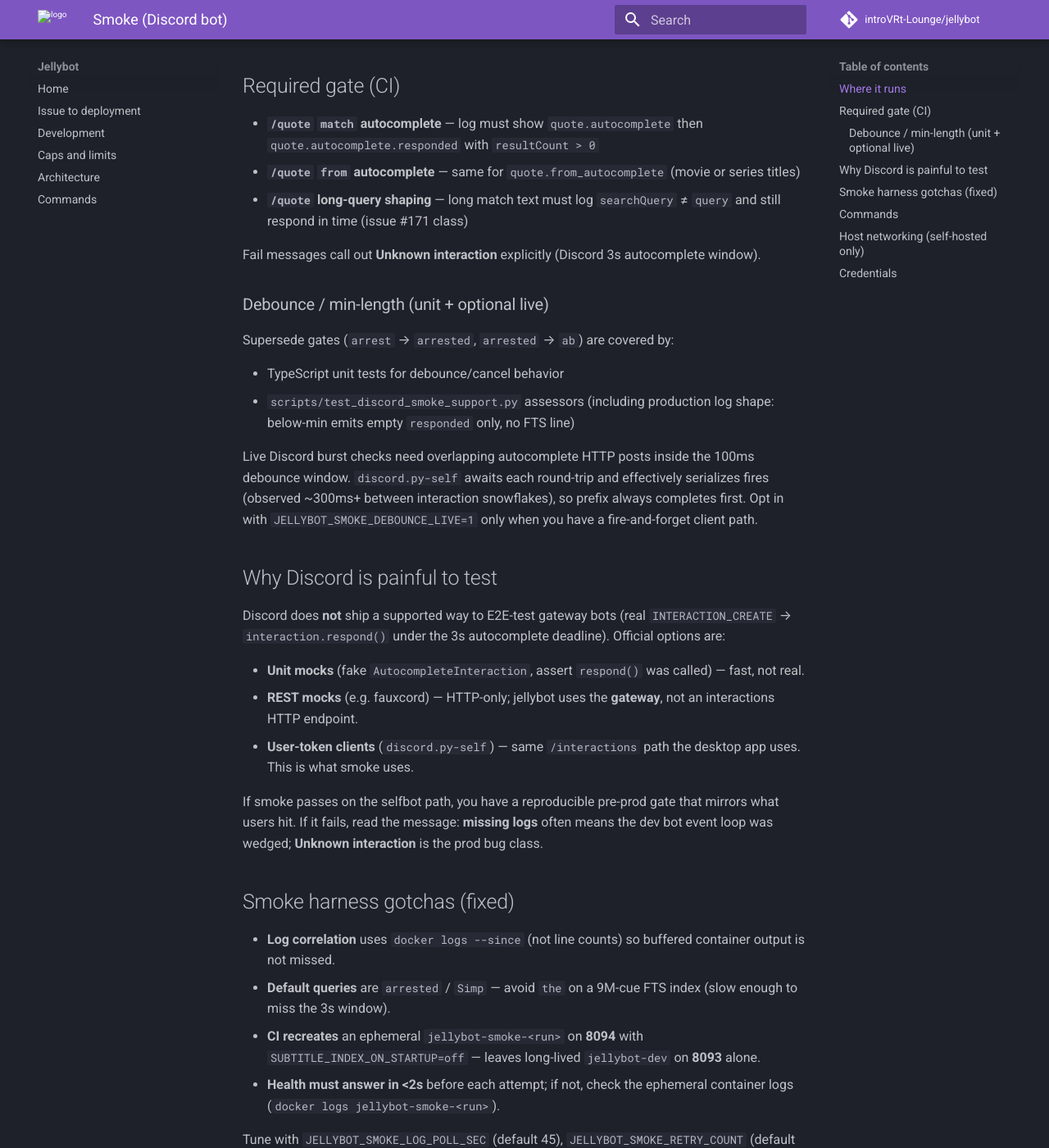
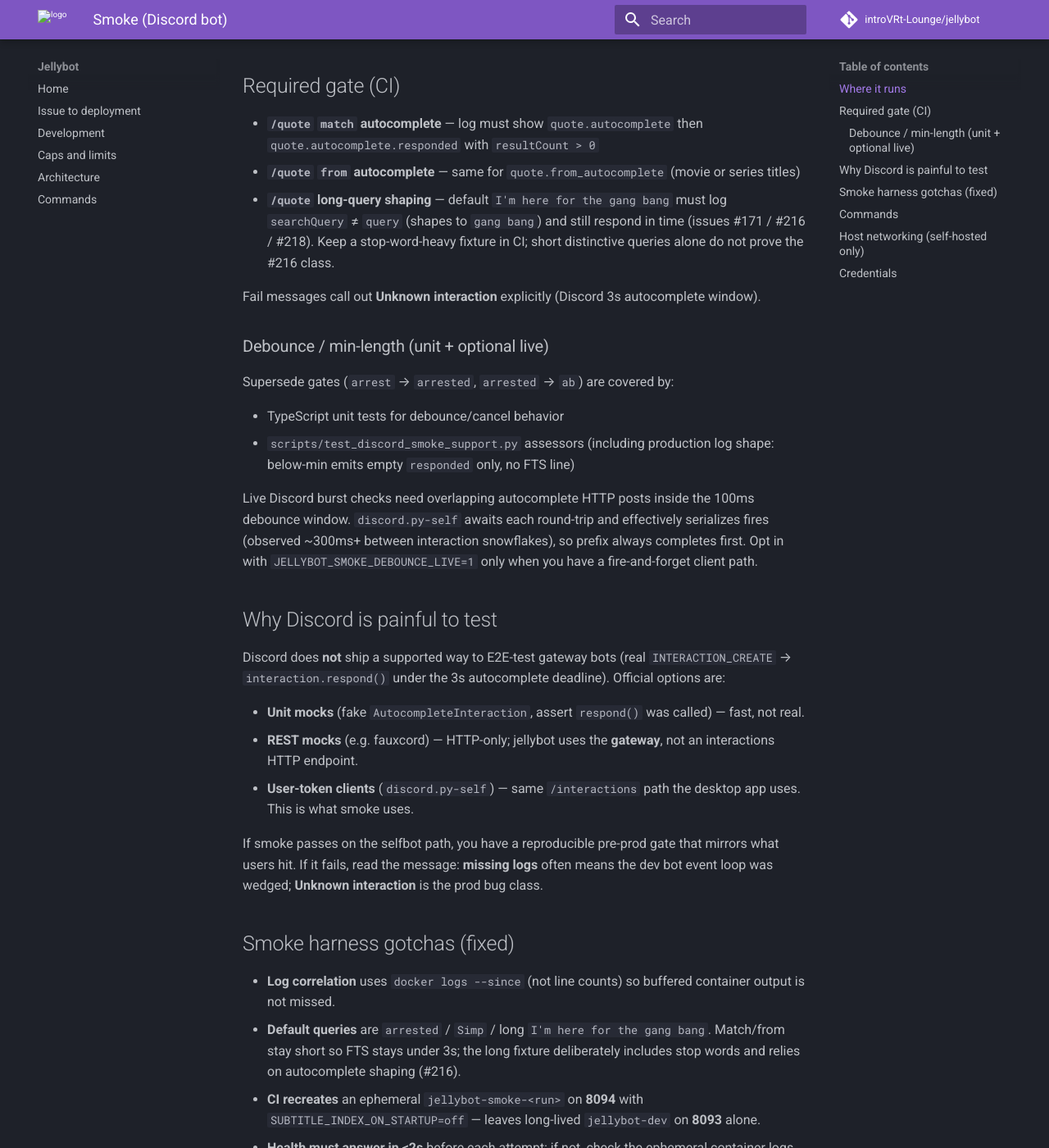
Before and after one commit to introVRt-Lounge/jellybot, an MkDocs documentation site: the page built from docs/SMOKE.md, in a window 1280 px wide and 1400 px high, scrolled down 756 px. Shown: the whole window at 82% size. Built offline with MkDocs 1.6.1 and Material for MkDocs 9.7.7, drawn with Linux system fonts in a browser that asks for light colours; comment, search, counter and statistics services are not loaded.

Commit message:
fix: smoke stop-word long-query fixture (#218) (#219)
fix: smoke long-query fixture for stop-word FTS (#218)

Default JELLYBOT_SMOKE_LONG_QUOTE_QUERY to the Old School line that
timed out Discord's 3s autocomplete window before #216. CI green on
short distinctive queries alone does not prove that class.

Co-authored-by: Cursor <cursoragent@cursor.com>

```diff
--- a/docs/SMOKE.md
+++ b/docs/SMOKE.md
@@ -19,7 +19,7 @@ You should see activity in that channel when extended smoke is on; **required ga
 
 - **`/quote` `match` autocomplete** — log must show `quote.autocomplete` then `quote.autocomplete.responded` with `resultCount > 0`
 - **`/quote` `from` autocomplete** — same for `quote.from_autocomplete` (movie or series titles)
-- **`/quote` long-query shaping** — long match text must log `searchQuery` ≠ `query` and still respond in time (issue #171 class)
+- **`/quote` long-query shaping** — default `I'm here for the gang bang` must log `searchQuery` ≠ `query` (shapes to `gang bang`) and still respond in time (issues #171 / #216 / #218). Keep a stop-word-heavy fixture in CI; short distinctive queries alone do not prove the #216 class.
 
 Fail messages call out **Unknown interaction** explicitly (Discord 3s autocomplete window).
 
@@ -45,7 +45,7 @@ If smoke passes on the selfbot path, you have a reproducible pre-prod gate that
 ## Smoke harness gotchas (fixed)
 
 - **Log correlation** uses `docker logs --since` (not line counts) so buffered container output is not missed.
-- **Default queries** are `arrested` / `Simp` — avoid `the` on a 9M-cue FTS index (slow enough to miss the 3s window).
+- **Default queries** are `arrested` / `Simp` / long `I'm here for the gang bang`. Match/from stay short so FTS stays under 3s; the long fixture deliberately includes stop words and relies on autocomplete shaping (#216).
 - **CI recreates** an ephemeral `jellybot-smoke-<run>` on **8094** with `SUBTITLE_INDEX_ON_STARTUP=off` — leaves long-lived `jellybot-dev` on **8093** alone.
 - **Health must answer in &lt;2s** before each attempt; if not, check the ephemeral container logs (`docker logs jellybot-smoke-<run>`).
 
```
Also changed, not shown: 1 other file.
